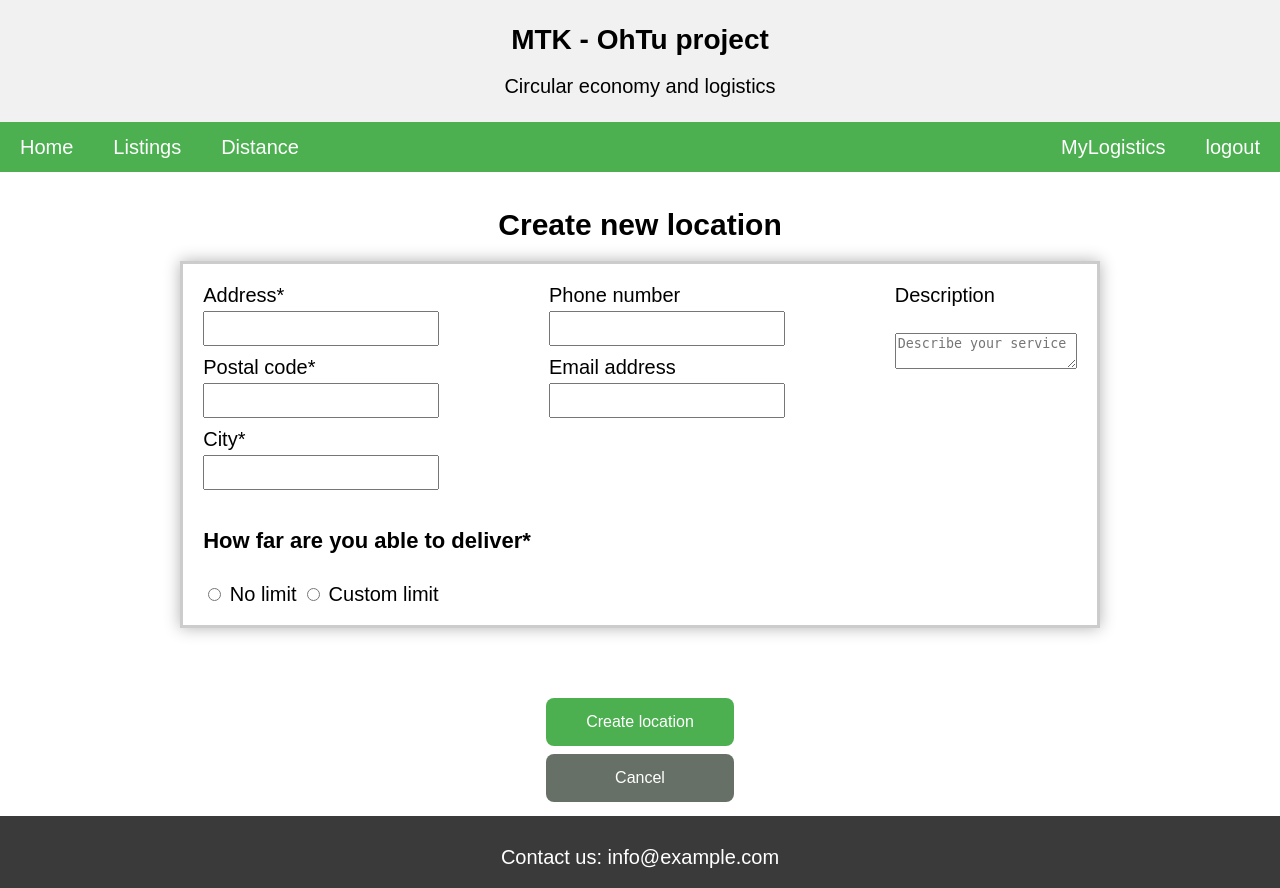
After one commit to MTK-ohtu/mtk-ohtu, a Flask app: page /contractor/add_location in a window 1280 px wide. The commit adds this page. Shown: the top 888 px of the page. Run offline with Flask 3, Linux system fonts and the light colour scheme; the visitor is signed in with stand-in values (Sample User, id 1); some libraries are stand-ins or nearby versions.

Commit message:
Add ability to create new contractor locations from contractors own page

```diff
--- a/src/mtk_ohtu/routes/contractor_location.py
+++ b/src/mtk_ohtu/routes/contractor_location.py
@@ -1,33 +1,37 @@
-from flask import Blueprint, redirect, request, abort, flash
+from flask import Blueprint, render_template, redirect, request, abort, flash
 from ..logic import logistics
 
 
 contractor_location_bp = Blueprint("contractor_location_bp", __name__)
 
 
-@contractor_location_bp.route("/contractor/location/add", methods=["POST"])
+@contractor_location_bp.route("/contractor/add_location", methods=["GET", "POST"])
 def add():
     contractor_id = logistics.contractor_id()
     if contractor_id == 0:
         abort(403)
 
-    address = request.form["address"]
-    postcode = request.form["postcode"]
-    city = request.form["city"]
-    telephone = request.form["telephone"]
-    email = request.form["email"]
-    radius_type = request.form["radiusType"]
-    description = request.form.get("description")
-    radius = request.form["radius"] if radius_type == "custom-limit" else -1
+    if request.method == "GET":
+        return render_template("addlocation.html")
 
-    if not logistics.add_contractor_location(
-        contractor_id, address, postcode, city, telephone, email, radius, description
-    ):
-        flash("An error occured. Please try again.")
+    if request.method == "POST":
+        address = request.form["address"]
+        postcode = request.form["postcode"]
+        city = request.form["city"]
+        telephone = request.form["telephone"]
+        email = request.form["email"]
+        description = request.form.get("description")
+        radius_type = request.form.get("radiusType")
+        radius = request.form.get("radius") if radius_type == "custom-limit" else -1
+
+        if not logistics.add_contractor_location(
+            contractor_id, address, postcode, city, telephone, email, radius, description
+        ):
+            flash("An error occured. Please try again.")
+            return redirect("/contractor")
+
+        flash("New location added")
         return redirect("/contractor")
-
-    flash("New location added")
-    return redirect("/contractor")
 
 
 @contractor_location_bp.route("/contractor/location/modify", methods=["POST"])
--- /dev/null
+++ b/src/mtk_ohtu/templates/addlocation.html
@@ -0,0 +1,164 @@
+{% extends "layout.html" %}
+
+{% block content %}
+
+<!DOCTYPE html>
+<head>
+    <meta charset="utf-8">
+	<meta name="viewport" content="width=device-width,initial-scale=1">
+    <style>
+        h1 {
+            text-align: center;
+        }
+        #allQuestions {
+            display: flex;
+            flex-direction: row;
+            justify-content: space-between;
+            align-items: flex-start;
+        }
+
+        .address-fields,
+        .contact-fields {
+            width: 30%;
+        }
+
+        .address-fields label,
+        .contact-fields label,
+        .description-field label,
+        .description-field2 label {
+            display: block;
+            margin-bottom: 5px;
+        }
+
+        .address-fields input,
+        .contact-fields input {
+            width: 90%;
+            margin-bottom: 10px;
+            padding: 8px;
+            box-sizing: border-box;
+        }
+
+        .form-section {
+            border: 3px solid #ccc;
+            padding: 20px;
+            width: 70%;
+            margin: 0 auto;
+            box-shadow: 0 0 15px rgba(0, 0, 0, 0.3);
+        }
+
+        .custom-submit-button {
+            background-color: #4CAF50;
+            border: none;
+            color: white;
+            padding: 15px 40px;
+            text-align: center;
+            text-decoration: none;
+            display: inline-block;
+            font-size: 16px;
+            margin: 4px 2px;
+            cursor: pointer;
+            border-radius: 8px;
+        }
+
+        .custom-cancel-button:hover {
+            background-color: #677067;
+        }
+
+        .custom-cancel-button {
+            background-color: #677067;
+            border: none;
+            color: white;
+            padding: 15px 60px;
+            text-align: center;
+            text-decoration: none;
+            display: inline-block;
+            font-size: 16px;
+            margin: 4px 2px;
+            cursor: pointer;
+            border-radius: 8px;
+        }
+
+        .custom-submit-button:hover {
+            background-color: #45a049;
+        }
+
+        .custom-submit-button-container {
+            width: 100%;
+            text-align: center;
+            margin-top: 50px;
+            margin-bottom: 5px;
+        }
+
+        .custom-cancel-button-container {
+            width: 100%;
+            text-align: center;
+            margin-top: 0px;
+            margin-bottom: 5px;
+        }
+
+    </style>
+</head>
+
+<body>
+    <h1>Create new location</h1>
+    <form class="" action="/contractor/add_location" method="POST">
+        <div class="form-section">
+        <input type="hidden" name="csrf_token" value="{{ csrf_token() }}"/>
+        <div id="allQuestions">
+            <div class="address-fields">
+                <label for="address">Address*</label>
+                <input type="text" id="address" name="address" required>
+                <label for="postcode">Postal code*</label>
+                <input type="text" id="postcode" name="postcode" required>
+                <label for="city">City*</label>
+                <input type="text" id="city" name="city" required>
+            </div>
+            <div class="contact-fields">
+                <label for="telephone">Phone number</label>
+                <input type="text" id="telephone" name="telephone">
+                <label for="email">Email address</label>
+                <input type="text" id="email" name="email">
+            </div>
+            <div class="description-field">
+                <label for="description">Description</label><br>
+                <textarea id="description" name="description" placeholder="Describe your service"></textarea>
+            </div>
+        </div>
+
+            <h4>How far are you able to deliver*</h4>
+            <div class="radius-option">
+                <input type="radio" name="radiusType" value="no-limit" onclick="toggleRadius()">
+                <label for="no-limit" class="circle-label">No limit</label>
+                <input type="radio" name="radiusType" value="custom-limit" onclick="toggleRadius()">
+                <label for="custom-limit" class="circle-label">Custom limit</label>
+            </div>
+            <div id="customDistance" style="display: none;" class="small-text">
+                <label for="radiusType">Maximum distance</label>
+                <input type="text" id="radius" name="radius"> kilometers
+            </div>
+        </div>
+        </div>
+        <div class="custom-submit-button-container">
+            <button type="submit" class="custom-submit-button">Create location</button>
+    </form>
+    <div class="custom-cancel-button-container">
+        <form action="/contractor">
+            <input type="submit" class="custom-cancel-button" value="  Cancel  " />
+        </form>
+    </div>
+
+    <script>
+        function toggleRadius() {
+            var radiusType = document.querySelector('input[name="radiusType"]:checked').value;
+            var customDistance = document.getElementById("customDistance");
+
+            if (radiusType === "no-limit") {
+                customDistance.style.display = "none";
+            } else {
+                customDistance.style.display = "block";
+            }
+        }
+    </script>
+</body>
+
+{% endblock %}
```
Also changed, not shown: src/mtk_ohtu/templates/contractor.html (+26 -12 lines).
